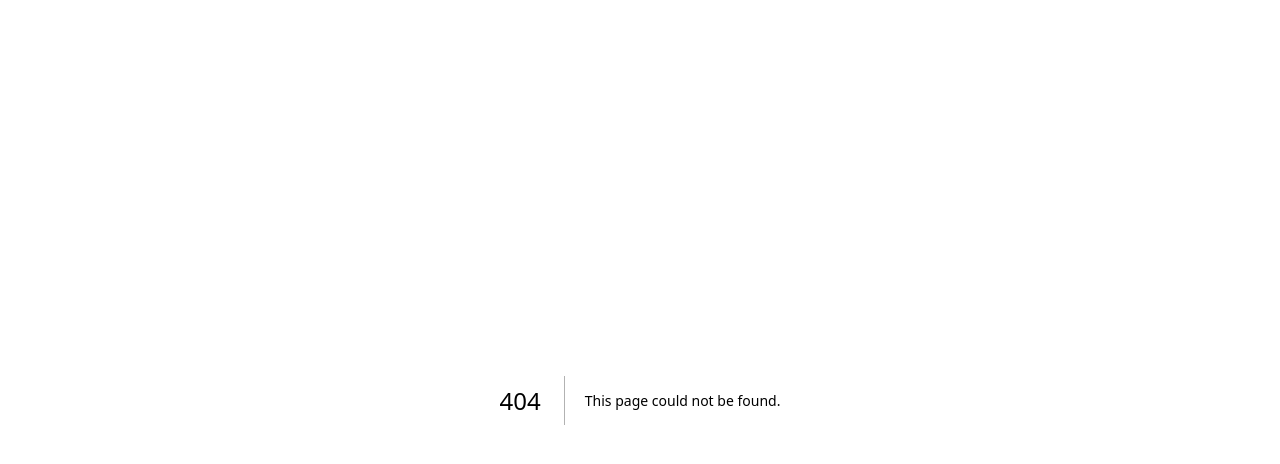
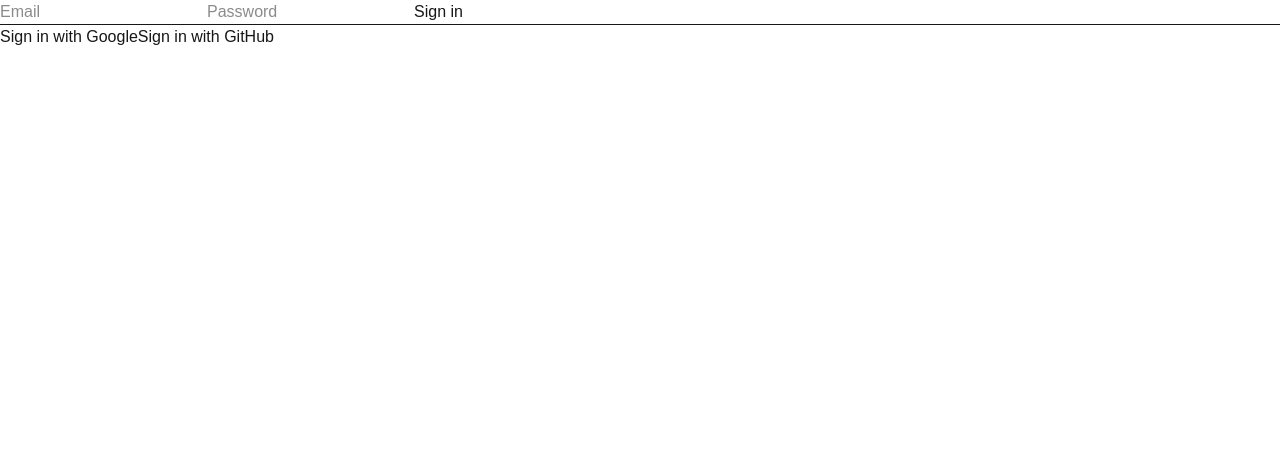
Before and after one commit to dmytro-chushko/form-editor, a Next.js app: page /auth/sign-in in a window 1280 px wide. Before the commit this address had no page. Shown: the top 464 px of the page. Built offline with nearby package versions, Linux system fonts and the light colour scheme.

Commit message:
Add sign-in page

```diff
--- /dev/null
+++ b/src/app/auth/sign-in/page.tsx
@@ -0,0 +1,37 @@
+'use client';
+import { signIn } from 'next-auth/react';
+import { useState } from 'react';
+
+export default function SignInPage() {
+  const [email, setEmail] = useState('');
+  const [password, setPassword] = useState('');
+
+  async function submit(e: React.FormEvent) {
+    e.preventDefault();
+    await signIn('credentials', { email, password, callbackUrl: '/' });
+  }
+
+  return (
+    <form onSubmit={submit}>
+      <input
+        value={email}
+        onChange={(e) => setEmail(e.target.value)}
+        placeholder="Email"
+      />
+      <input
+        type="password"
+        value={password}
+        onChange={(e) => setPassword(e.target.value)}
+        placeholder="Password"
+      />
+      <button type="submit">Sign in</button>
+      <hr />
+      <button type="button" onClick={() => signIn('google')}>
+        Sign in with Google
+      </button>
+      <button type="button" onClick={() => signIn('github')}>
+        Sign in with GitHub
+      </button>
+    </form>
+  );
+}
```
